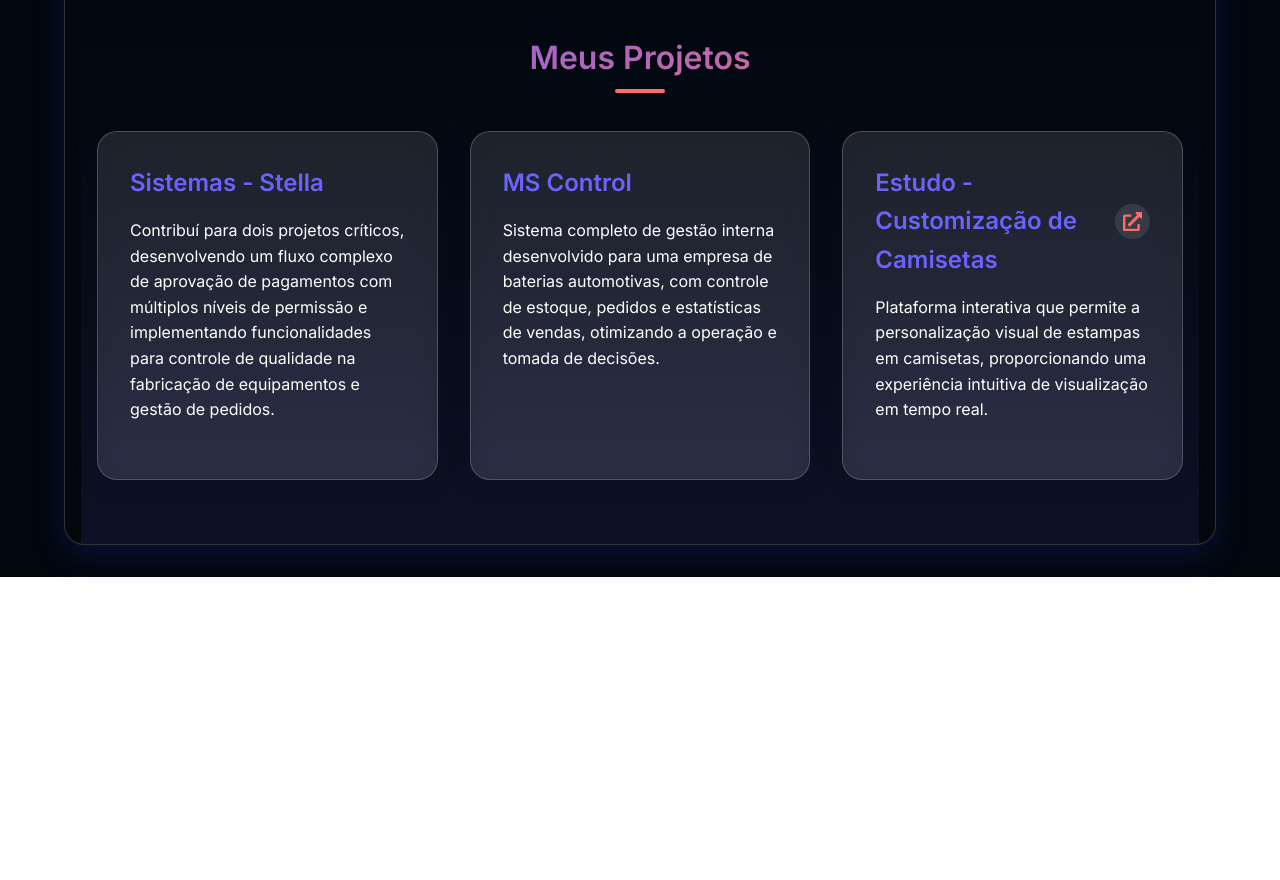
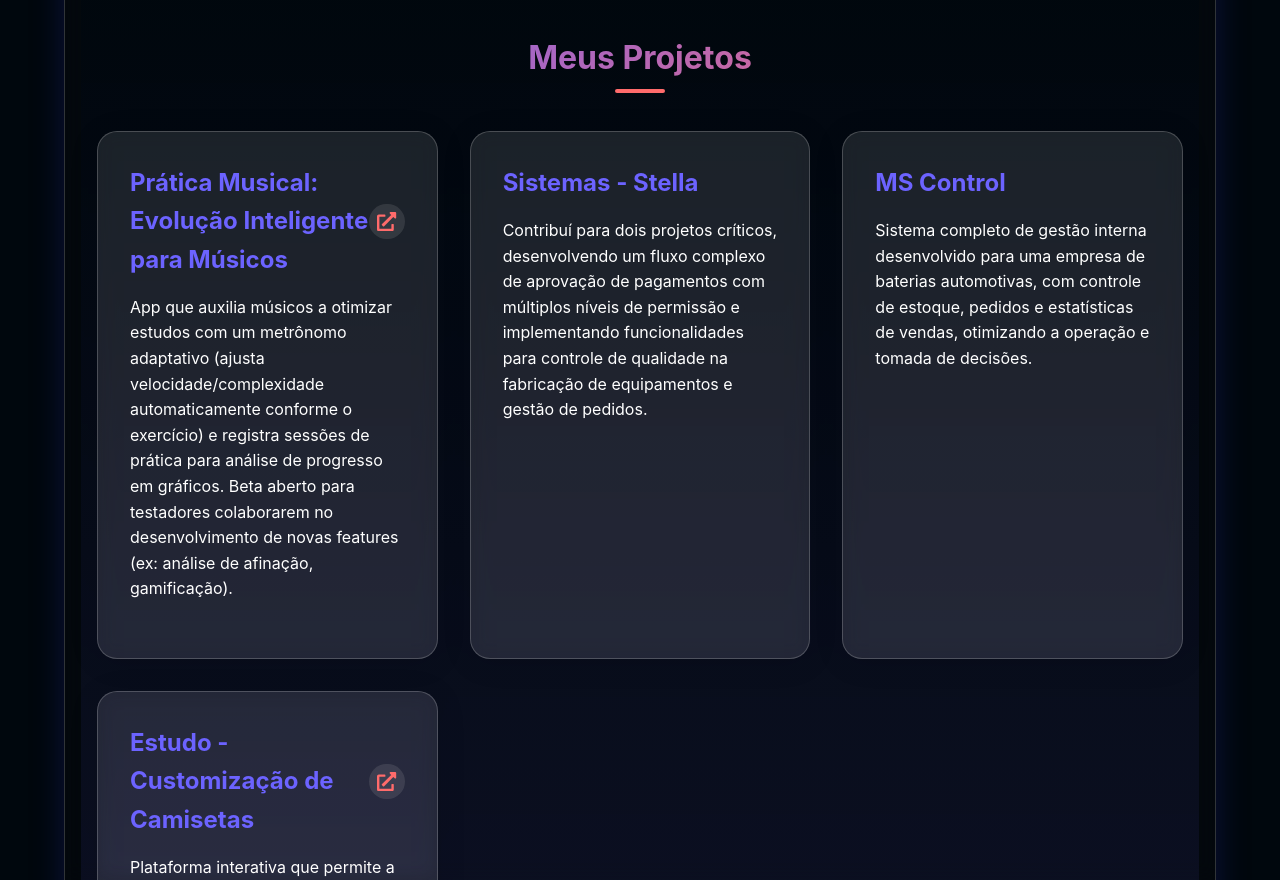
Before and after one commit to misasoares/portfolio-page, a React (Vite) app: page / in a window 1280 px wide. Shown: the part 1920-2800 px from the top of the page. Before the commit the page ends 2497 px from the top, so only its background shows below. Built offline with nearby package versions, Linux system fonts and the light colour scheme.

Commit message:
add new project

```diff
--- a/src/translations/index.js
+++ b/src/translations/index.js
@@ -1,117 +1,145 @@
 export const translations = {
-  'pt-BR': {
+  "pt-BR": {
     header: {
-      title: 'Misael Soares',
-      description: 'Desenvolvedor Web Fullstack com foco em performance e escalabilidade',
+      title: "Misael Soares",
+      description:
+        "Desenvolvedor Web Fullstack com foco em performance e escalabilidade",
       contact: {
-        email: 'misasoaresms2@gmail.com',
-        whatsapp: '+55 51 9 95616436'
-      }
+        email: "misasoaresms2@gmail.com",
+        whatsapp: "+55 51 9 95616436",
+      },
     },
     projects: {
-      title: 'Meus Projetos',
+      title: "Meus Projetos",
       items: [
         {
-          title: 'Sistemas - Stella',
-          description: 'Contribuí para dois projetos críticos, desenvolvendo um fluxo complexo de aprovação de pagamentos com múltiplos níveis de permissão e implementando funcionalidades para controle de qualidade na fabricação de equipamentos e gestão de pedidos.',
+          title: "Prática Musical: Evolução Inteligente para Músicos",
+          description:
+            "App que auxilia músicos a otimizar estudos com um metrônomo adaptativo (ajusta velocidade/complexidade automaticamente conforme o exercício) e registra sessões de prática para análise de progresso em gráficos. Beta aberto para testadores colaborarem no desenvolvimento de novas features (ex: análise de afinação, gamificação).",
+          link: "https://praticamusical.com.br",
         },
         {
-          title: 'MS Control',
-          description: 'Sistema completo de gestão interna desenvolvido para uma empresa de baterias automotivas, com controle de estoque, pedidos e estatísticas de vendas, otimizando a operação e tomada de decisões.',
+          title: "Sistemas - Stella",
+          description:
+            "Contribuí para dois projetos críticos, desenvolvendo um fluxo complexo de aprovação de pagamentos com múltiplos níveis de permissão e implementando funcionalidades para controle de qualidade na fabricação de equipamentos e gestão de pedidos.",
         },
         {
-          title: 'Estudo - Customização de Camisetas',
-          description: 'Plataforma interativa que permite a personalização visual de estampas em camisetas, proporcionando uma experiência intuitiva de visualização em tempo real.',
-            link:"https://desafio-camisetas.vercel.app/"
-        }
-      ]
+          title: "MS Control",
+          description:
+            "Sistema completo de gestão interna desenvolvido para uma empresa de baterias automotivas, com controle de estoque, pedidos e estatísticas de vendas, otimizando a operação e tomada de decisões.",
+        },
+        {
+          title: "Estudo - Customização de Camisetas",
+          description:
+            "Plataforma interativa que permite a personalização visual de estampas em camisetas, proporcionando uma experiência intuitiva de visualização em tempo real.",
+          link: "https://desafio-camisetas.vercel.app/",
+        },
+      ],
     },
     impact: {
-      title: '',
+      title: "",
       points: [
-        'Especialista em React, Node.js e arquiteturas escaláveis',
-        'Aplicações com alta performance e otimização',
-        'Implementação de sistemas complexos com tecnologias modernas'
-      ]
+        "Especialista em React, Node.js e arquiteturas escaláveis",
+        "Aplicações com alta performance e otimização",
+        "Implementação de sistemas complexos com tecnologias modernas",
+      ],
     },
     specializations: {
-      title: 'Especializações',
+      title: "Especializações",
       categories: [
         {
-          name: 'Frontend',
-          skills: ['React (Hooks, Context API, Redux)', 'TypeScript', 'Styled Components', 'Tailwind CSS']
+          name: "Frontend",
+          skills: [
+            "React (Hooks, Context API, Redux)",
+            "TypeScript",
+            "Styled Components",
+            "Tailwind CSS",
+          ],
         },
         {
-          name: 'Backend',
-          skills: ['Node.js (Express, NestJS)', 'API RESTful', 'WebSocket']
+          name: "Backend",
+          skills: ["Node.js (Express, NestJS)", "API RESTful", "WebSocket"],
         },
         {
-          name: 'Banco de Dados',
-          skills: ['PostgreSQL', 'MongoDB', 'Prisma ORM']
+          name: "Banco de Dados",
+          skills: ["PostgreSQL", "MongoDB", "Prisma ORM"],
         },
         {
-          name: 'DevOps & Ferramentas',
-          skills: ['Docker', 'Git', 'Webpack', 'Lighthouse']
-        }
-      ]
-    }
+          name: "DevOps & Ferramentas",
+          skills: ["Docker", "Git", "Webpack", "Lighthouse"],
+        },
+      ],
+    },
   },
-  'en-US': {
+  "en-US": {
     header: {
-      title: 'Misael Soares',
-      description: 'Fullstack Web Developer focused on performance and scalability',
+      title: "Misael Soares",
+      description:
+        "Fullstack Web Developer focused on performance and scalability",
       contact: {
-        email: 'misasoaresms2@gmail.com',
-        whatsapp: '+55 51 9 95616436'
-      }
+        email: "misasoaresms2@gmail.com",
+        whatsapp: "+55 51 9 95616436",
+      },
     },
     projects: {
-      title: 'My Projects',
+      title: "My Projects",
       items: [
         {
-          title: 'Systems - Stella',
-          description: 'Contributed to two critical projects, developing a complex payment approval flow with multiple permission levels and implementing features for equipment manufacturing quality control and order management.',
+          title: "Musical Practice: Intelligent Evolution for Musicians",
+          description:
+            "App that helps musicians optimize practice with an adaptive metronome (auto-adjusts speed/complexity per exercise) and tracks sessions with progress analytics via charts. Open beta for testers to collaborate on new features (e.g., pitch analysis, gamification).",
+          link: "https://praticamusical.com.br",
         },
         {
-          title: 'MS Control',
-          description: 'Complete internal management system developed for an automotive battery company, with inventory control, orders, and sales statistics, optimizing operation and decision making.',
+          title: "Systems - Stella",
+          description:
+            "Contributed to two critical projects, developing a complex payment approval flow with multiple permission levels and implementing features for equipment manufacturing quality control and order management.",
         },
         {
-          title: 'Study - T-Shirt Customization',
-          description: 'Interactive platform that allows visual customization of t-shirt prints, providing an intuitive real-time visualization experience.',
-        }
-      ]
+          title: "MS Control",
+          description:
+            "Complete internal management system developed for an automotive battery company, with inventory control, orders, and sales statistics, optimizing operation and decision making.",
+        },
+        {
+          title: "Study - T-Shirt Customization",
+          description:
+            "Interactive platform that allows visual customization of t-shirt prints, providing an intuitive real-time visualization experience.",
+        },
+      ],
     },
     impact: {
-      title: '',
+      title: "",
       points: [
-        'Specialist in React, Node.js and scalable architectures',
-        'High-performance and optimized applications',
-        'Implementation of complex systems with modern technologies'
-      ]
+        "Specialist in React, Node.js and scalable architectures",
+        "High-performance and optimized applications",
+        "Implementation of complex systems with modern technologies",
+      ],
     },
     specializations: {
-      title: 'Specializations',
+      title: "Specializations",
       categories: [
         {
-          name: 'Frontend',
-          skills: ['React (Hooks, Context API, Redux)', 'TypeScript', 'Styled Components', 'Tailwind CSS']
+          name: "Frontend",
+          skills: [
+            "React (Hooks, Context API, Redux)",
+            "TypeScript",
+            "Styled Components",
+            "Tailwind CSS",
+          ],
         },
         {
-          name: 'Backend',
-          skills: ['Node.js (Express, NestJS)', 'RESTful API', ]
+          name: "Backend",
+          skills: ["Node.js (Express, NestJS)", "RESTful API"],
         },
         {
-          name: 'Database',
-          skills: ['PostgreSQL', 'Prisma ORM']
+          name: "Database",
+          skills: ["PostgreSQL", "Prisma ORM"],
         },
         {
-          name: 'Tools',
-          skills: ['Docker', 'Git', 'Webpack', 'Lighthouse']
-        }
-      ]
-    }
+          name: "Tools",
+          skills: ["Docker", "Git", "Webpack", "Lighthouse"],
+        },
+      ],
+    },
   },
-
-
-}
+};
```
Also changed, not shown: src/App.jsx (+12 -13 lines).
